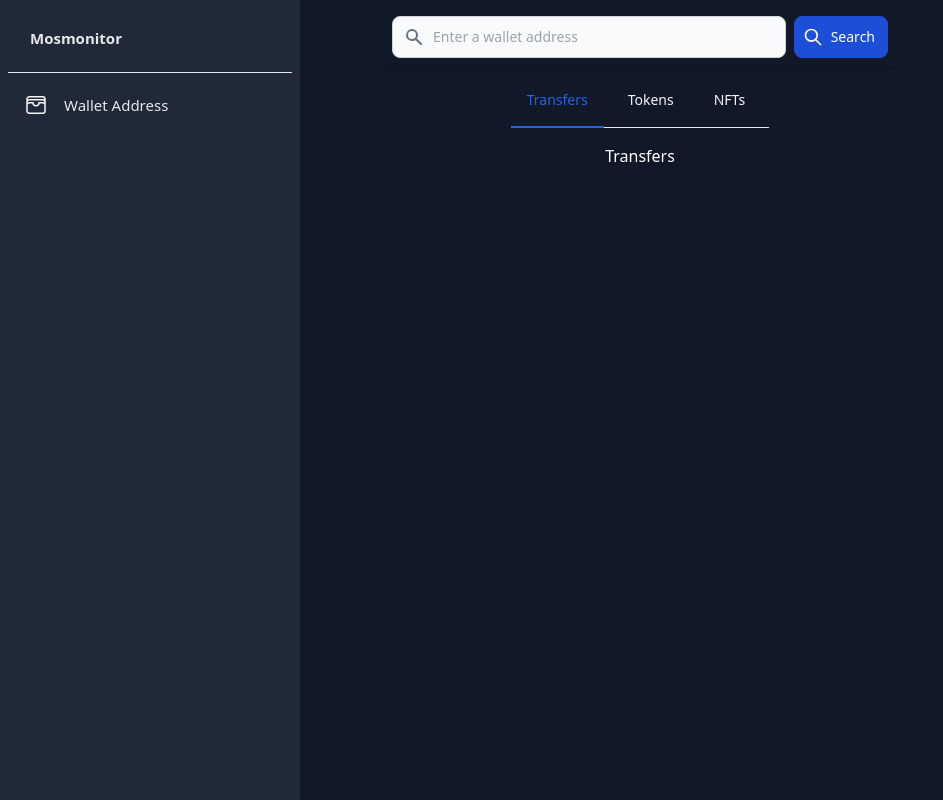
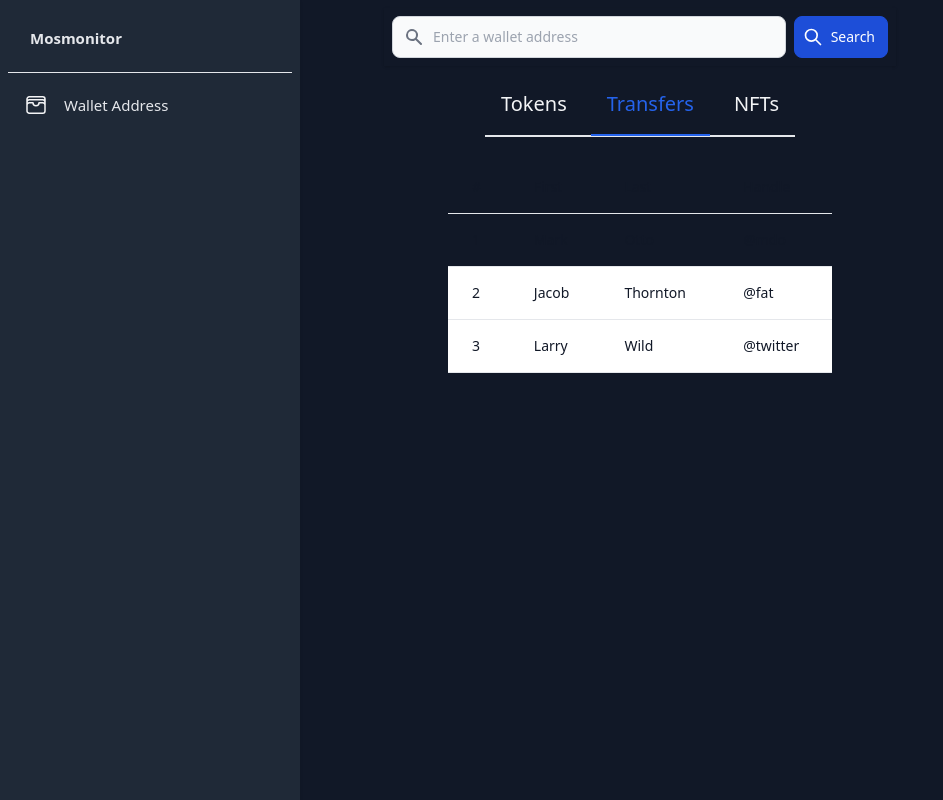
Before and after one commit to vking45/mos-monitor, a React (Create React App) app: page / in a window 1280 px wide. Shown: the whole page, without its empty margins (0-943 px from the left). Built offline with nearby package versions, Linux system fonts and the light colour scheme.

Commit message:
Transfers tab added

```diff
--- a/src/components/Tabs.jsx
+++ b/src/components/Tabs.jsx
@@ -30,22 +30,89 @@ function Tabs() {
         <div>
         <div className="flex justify-center align-middle">
 
-            <div className="mb-4 border-b  dark:border-gray-700">
-                <ul className="flex flex-wrap -mb-px text-sm font-medium text-center" id="myTab" data-tabs-toggle="#myTabContent" role="tablist">
+            <div className="mb-4 border-b-2  dark:border-gray-700">
+                <ul className="flex flex-wrap -mb-px text-xl font-medium text-center" id="myTab" data-tabs-toggle="#myTabContent" role="tablist">
+                    <li className="mr-2" role="presentation">
+                        <button className={ tokens ? active_tab : normal_tab } id="dashboard-tab" data-tabs-target="#dashboard" type="button" role="tab" aria-controls="dashboard" aria-selected="false" onClick={onTokens}>Tokens</button>
+                    </li>
+
                     <li className="mr-2" role="presentation">
                         <button className={ transfers ? active_tab : normal_tab} id="transfer-tab" data-tabs-target="#profile" type="button" role="tab" aria-controls="profile" aria-selected="false" onClick={onTransfers}>Transfers</button>
                     </li>
-                    <li className="mr-2" role="presentation">
-                        <button className={ tokens ? active_tab : normal_tab } id="dashboard-tab" data-tabs-target="#dashboard" type="button" role="tab" aria-controls="dashboard" aria-selected="false" onClick={onTokens}>Tokens</button>
-                    </li>
-                    <li className="mr-2" role="presentation">
+
+                    <li className="" role="presentation">
                         <button className={ nfts ? active_tab : normal_tab } id="settings-tab" data-tabs-target="#settings" type="button" role="tab" aria-controls="settings" aria-selected="false" onClick={onNfts}>NFTs</button>
                     </li>
                 </ul>
             </div>
         </div>
         <div className="flex justify-center align-middle">
-            {transfers ? <p className='text-white'>Transfers</p> : ""}
+            {transfers ?
+            <div class="flex flex-col w-96">
+  <div class="overflow-x-auto sm:-mx-6 lg:-mx-8">
+    <div class="py-2 inline-block min-w-full sm:px-6 lg:px-8">
+      <div class="overflow-hidden">
+        <table class="min-w-full">
+          <thead class="border-b">
+            <tr>
+              <th scope="col" class="text-sm font-medium text-gray-900 px-6 py-4 text-left">
+                #
+              </th>
+              <th scope="col" class="text-sm font-medium text-gray-900 px-6 py-4 text-left">
+                First
+              </th>
+              <th scope="col" class="text-sm font-medium text-gray-900 px-6 py-4 text-left">
+                Last
+              </th>
+              <th scope="col" class="text-sm font-medium text-gray-900 px-6 py-4 text-left">
+                Handle
+              </th>
+            </tr>
+          </thead>
+          <tbody>
+            <tr class="border-b">
+              <td class="px-6 py-4 whitespace-nowrap text-sm font-medium text-gray-900">1</td>
+              <td class="text-sm text-gray-900 font-light px-6 py-4 whitespace-nowrap">
+                Mark
+              </td>
+              <td class="text-sm text-gray-900 font-light px-6 py-4 whitespace-nowrap">
+                Otto
+              </td>
+              <td class="text-sm text-gray-900 font-light px-6 py-4 whitespace-nowrap">
+                @mdo
+              </td>
+            </tr>
+            <tr class="bg-white border-b">
+              <td class="px-6 py-4 whitespace-nowrap text-sm font-medium text-gray-900">2</td>
+              <td class="text-sm text-gray-900 font-light px-6 py-4 whitespace-nowrap">
+                Jacob
+              </td>
+              <td class="text-sm text-gray-900 font-light px-6 py-4 whitespace-nowrap">
+                Thornton
+              </td>
+              <td class="text-sm text-gray-900 font-light px-6 py-4 whitespace-nowrap">
+                @fat
+              </td>
+            </tr>
+            <tr class="bg-white border-b">
+              <td class="px-6 py-4 whitespace-nowrap text-sm font-medium text-gray-900">3</td>
+              <td class="text-sm text-gray-900 font-light px-6 py-4 whitespace-nowrap">
+                Larry
+              </td>
+              <td class="text-sm text-gray-900 font-light px-6 py-4 whitespace-nowrap">
+                Wild
+              </td>
+              <td class="text-sm text-gray-900 font-light px-6 py-4 whitespace-nowrap">
+                @twitter
+              </td>
+            </tr>
+          </tbody>
+        </table>
+      </div>
+    </div>
+  </div>
+</div>
+            : ""}
             {tokens ? <p className='text-white'>Tokens</p> : ""}
             {nfts ? <p className='text-white'>NFTs</p> : ""}
         </div>
--- /dev/null
+++ b/src/components/Transfers.jsx
@@ -0,0 +1,11 @@
+import React from 'react'
+
+function Transfers() {
+  return (
+    <div>
+
+    </div>
+  )
+}
+
+export default Transfers
```
